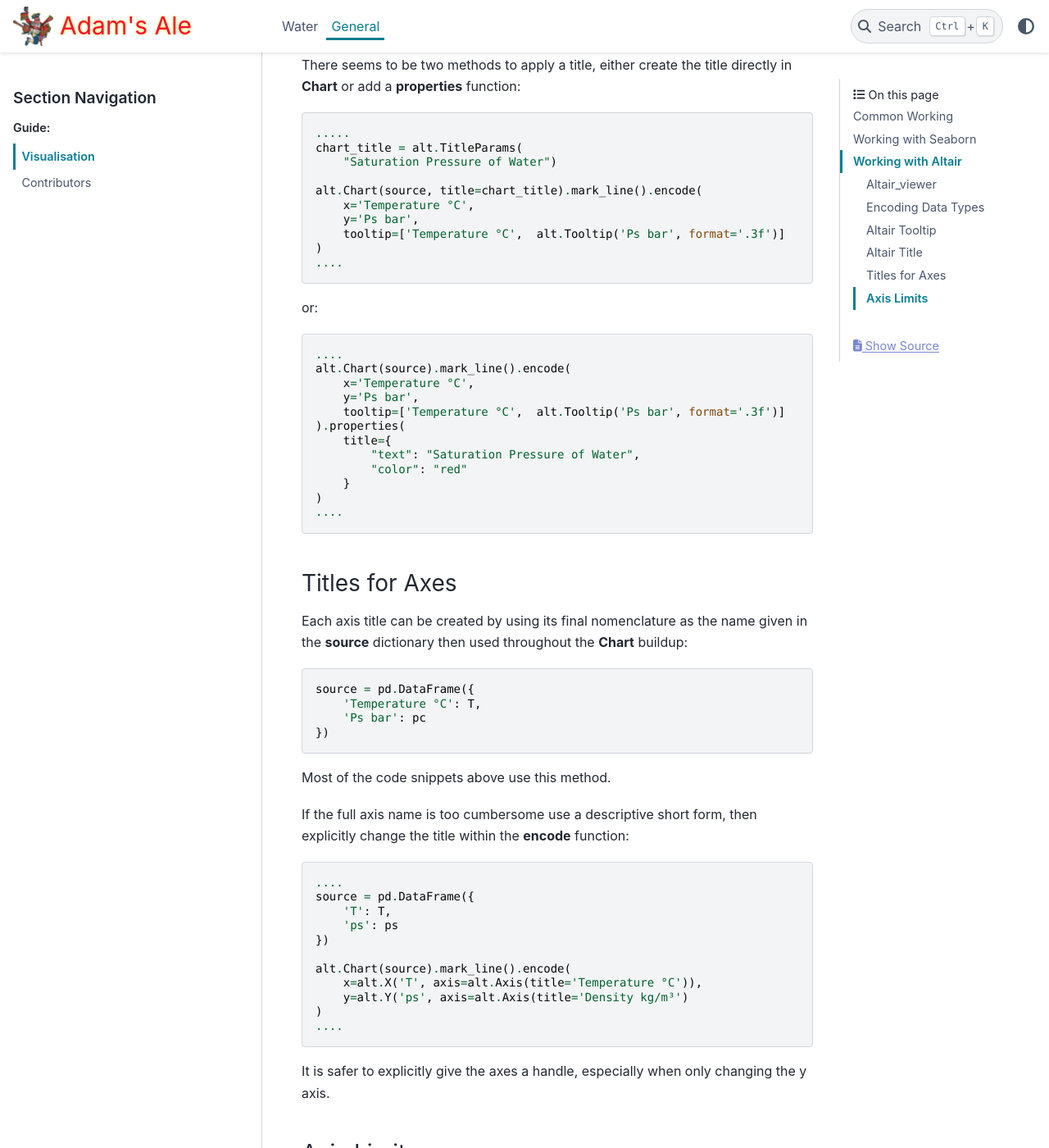
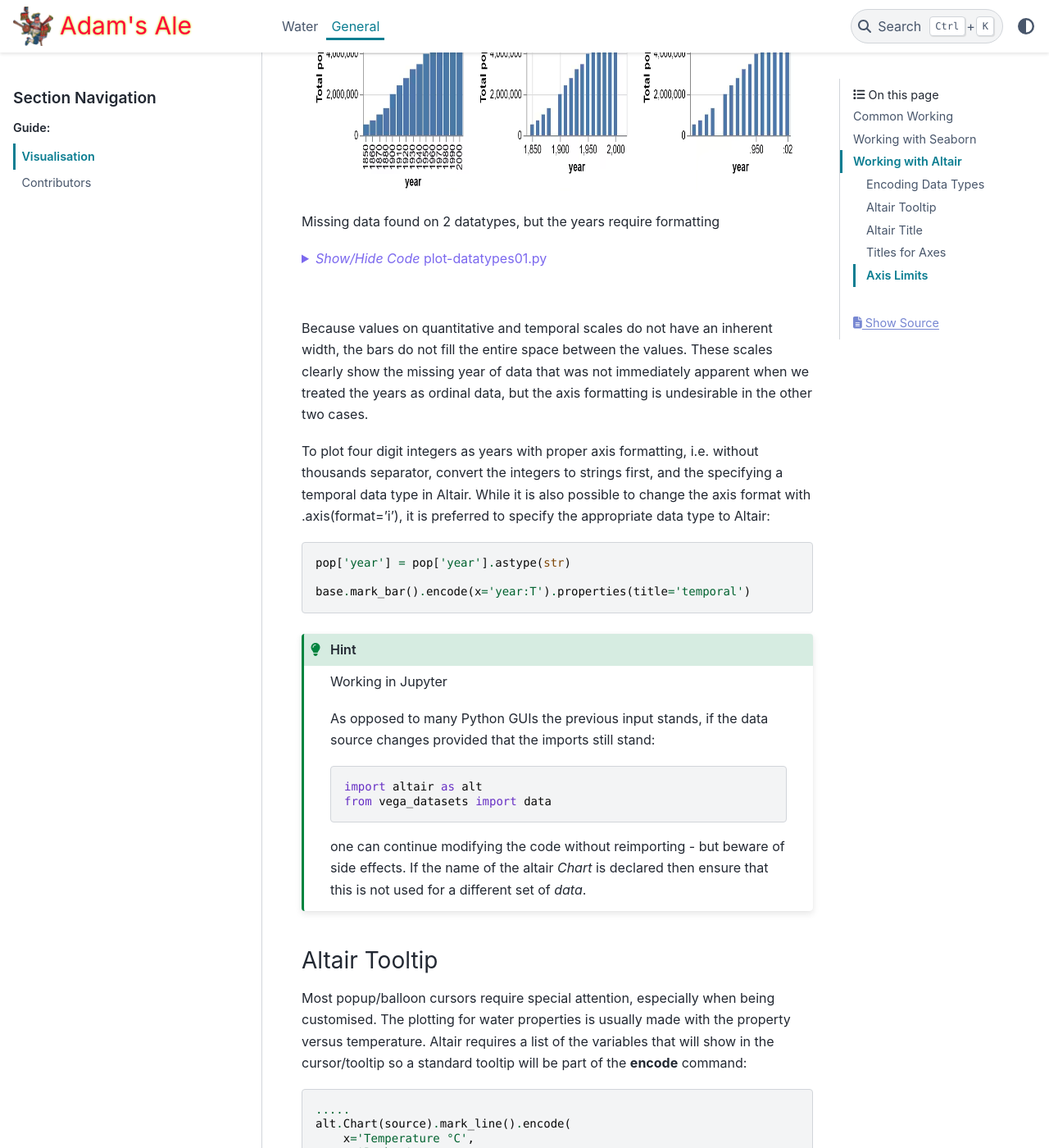
Before and after one commit to Edgar-Donk/Adams_Ale, a Sphinx documentation site: the page built from docs/source/gen/plotting.rst, in a window 1280 px wide and 1400 px high, scrolled down 5297 px. Shown: the whole window at 82% size. Built offline with Sphinx 7.4.7 and the PyData theme 0.15.4, drawn with Linux system fonts in a browser that asks for light colours; some of the changed text lies outside the part shown.

Commit message:
Add files via upload

```diff
--- a/docs/source/gen/plotting.rst
+++ b/docs/source/gen/plotting.rst
@@ -71,15 +71,15 @@
 ===================
 
 Altair favours interactive working and saving in various formats, including
-html which allows the interactivity to be shown in web sites. It works with
-jupyterlab (not jupyter notebook) which needs to be separately installed.
-As with the notebook open the OS command and change to a user owned folder
-before starting Jupyter with the command::
+html which allows the interactivity to be shown in web sites. Later versions
+work on both jupyter lab and jupyter notebook.
+Open at the OS command (cmd) start Jupyter with the command::
 
     jupyter lab
 
-This should open jupyter, either the console is directly opened where one can
-work directly with pandas or else there is a choice of
+This should open jupyter, either the console is directly opened in the
+default web browser where one can
+work directly with pandas and altair, or else there is a choice of
 
 * Notebook
 * Console
@@ -111,33 +111,8 @@
     The chart does not require a name, nor does it require an instruction
     such as **chart.show()**
 
-Altair_viewer
--------------
-
-When using altair_viewer with Thonny (for example), altair_viewer is a
-separately installed package::
-
-    import altair as alt
-    alt.renderers.enable('altair_viewer')
-
-    RendererRegistry.enable('altair_viewer')
-
-    # load a simple dataset as a pandas DataFrame
-    from vega_datasets import data
-    cars = data.cars()
-
-    chart = alt.Chart(cars).mark_point().encode(
-        x='Horsepower',
-        y='Miles_per_Gallon',
-        color='Origin',
-    ).interactive()
-
-    chart.show()
-
-    Displaying chart at http://localhost:64534/
-
-Look at the default browser window to view the plot, until the browser tab is
-closed the python session is temporarily stopped.
+Many options in the Jupyter lab and notebook remain unobtainable, so do not
+raise your hopes on a better user experience for the foreseeable future.
 
 Encoding Data Types
 -------------------
@@ -168,6 +143,118 @@
         alt.Color('Origin', type='nominal')
     )
     ....
+
+When working with Pandas or the vega_database, altair detects the type
+automatically, all other
+DataFrames require type to be declared. So the following are equivalent::
+
+   import altair as alt
+   import pandas as pd
+
+   data = pd.DataFrame({'x': ['A', 'B', 'C', 'D', 'E'],
+                        'y': [5, 3, 6, 7, 2]})
+      alt.Chart(data).mark_bar().encode(
+         x='x',
+         y='y',
+      )
+
+Other DataFrames using a *data* object specified using JSON-style list of
+records::
+
+   import altair as alt
+
+   data = alt.Data(values=[{'x': 'A', 'y': 5},
+                           {'x': 'B', 'y': 3},
+                           {'x': 'C', 'y': 6},
+                           {'x': 'D', 'y': 7},
+                           {'x': 'E', 'y': 2}])
+      alt.Chart(data).mark_bar().encode(
+         x='x:N',  # specify nominal data
+         y='y:Q',  # specify quantitative data
+      )
+
+When data is imported from a URL then the data types need to be declared.
+
+.. note:: Using Different Types
+
+   Different data types can affect the altair default color, as shown in the
+   folowing example with three horizontally-concatenated charts, it also
+   affects the legend.
+
+.. figure:: ../figures/plot_datatypes.avif
+    :width: 1000
+    :align: center
+    :height: 288px
+
+Color encoded as a datatype
+
+.. raw:: html
+
+   <details>
+   <summary style="color:MediumSlateBlue">
+   <i> Show/Hide Code </i> plot-datatypes.py </summary>
+
+.. literalinclude:: ../examples/plot-datatypes.py
+
+.. raw:: html
+
+   </details>
+
+|
+
+.. note:: Data Types Affect AxisScales
+
+   The type used for the data will affect the scales used and the
+   characteristics of the mark.
+
+.. figure:: ../figures/plot_datatypes01.avif
+    :width: 1000
+    :align: center
+    :height: 325px
+
+Missing data found on 2 datatypes, but the years require formatting
+
+.. raw:: html
+
+   <details>
+   <summary style="color:MediumSlateBlue">
+   <i> Show/Hide Code </i> plot-datatypes01.py </summary>
+
+.. literalinclude:: ../examples/plot-datatypes01.py
+
+.. raw:: html
+
+   </details>
+
+|
+
+Because values on quantitative and temporal scales do not have an inherent
+width, the bars do not fill the entire space between the values. These scales
+clearly show the missing year of data that was not immediately apparent when
+we treated the years as ordinal data, but the axis formatting is undesirable
+in the other two cases.
+
+To plot four digit integers as years with proper axis formatting,
+i.e. without thousands separator, convert the integers to
+strings first, and the specifying a temporal data type in Altair. While it
+is also possible to change the axis format with .axis(format='i'), it is
+preferred to specify the appropriate data type to Altair::
+
+   pop['year'] = pop['year'].astype(str)
+
+   base.mark_bar().encode(x='year:T').properties(title='temporal')
+
+.. hint:: Working in Jupyter
+
+   As opposed to many Python GUIs the previous input stands, if the data source
+   changes provided that the imports still stand::
+
+      import altair as alt
+      from vega_datasets import data
+
+   one can continue modifying the code without reimporting - but beware of
+   side effects. If the name of the altair *Chart* is declared then ensure
+   that this is not used for a different set of *data*.
 
 Altair Tooltip
 --------------
```
Also changed, not shown: docs/source/gen/authors.rst (+34 -13 lines).
